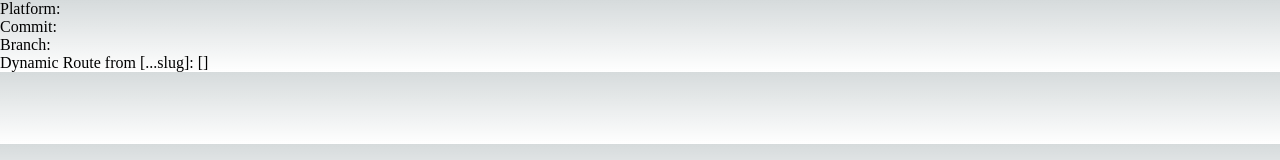
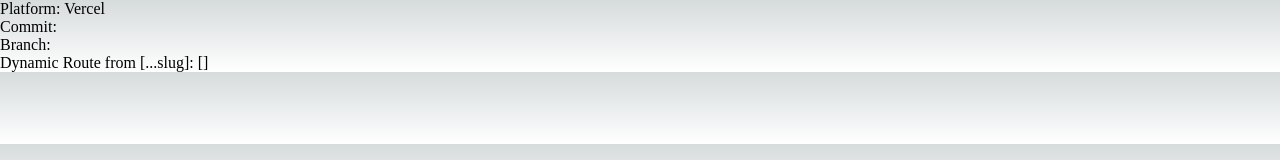
Before and after one commit to fong/dynamic-routes-api-404-app, a Next.js app: page / in a window 1280 px wide. Shown: the top 160 px of the page. Built offline with nearby package versions, Linux system fonts and the light colour scheme.

Commit message:
remove vercel env check

```diff
--- a/next.config.js
+++ b/next.config.js
@@ -4,7 +4,6 @@ const nextConfig = {
   reactStrictMode: true,
   env: {
     NEXT_PUBLIC_CF_PAGES: process.env.CF_PAGES,
-    NEXT_PUBLIC_VERCEL: process.env.VERCEL,
     NEXT_PUBLIC_CF_PAGES_COMMIT_SHA: process.env.CF_PAGES_COMMIT_SHA,
     NEXT_PUBLIC_CF_PAGES_BRANCH: process.env.CF_PAGES_BRANCH,
   },
--- a/src/pages/[...slug].tsx
+++ b/src/pages/[...slug].tsx
@@ -29,7 +29,7 @@ export const getStaticProps: GetStaticProps = async ({ params }) => {
 export default function Page() {
   const router = useRouter()
   return <div>
-      <p>Platform: {process.env.NEXT_PUBLIC_CF_PAGES === "1" && 'Cloudflare Pages'}{process.env.NEXT_PUBLIC_VERCEL === "1" && 'Vercel'}</p>
+      <p>Platform: {process.env.NEXT_PUBLIC_CF_PAGES === "1" ? 'Cloudflare Pages' : 'Vercel'}</p>
       <p>Commit: {process.env.NEXT_PUBLIC_CF_PAGES_COMMIT_SHA || process.env.NEXT_PUBLIC_VERCEL_GIT_COMMIT_SHA }</p>
       <p>Branch: {process.env.NEXT_PUBLIC_CF_PAGES_BRANCH || process.env.NEXT_PUBLIC_VERCEL_GIT_COMMIT_REF}</p>
       <p>Dynamic Route from [...slug]: {JSON.stringify(router.query.slug)}</p>
```
